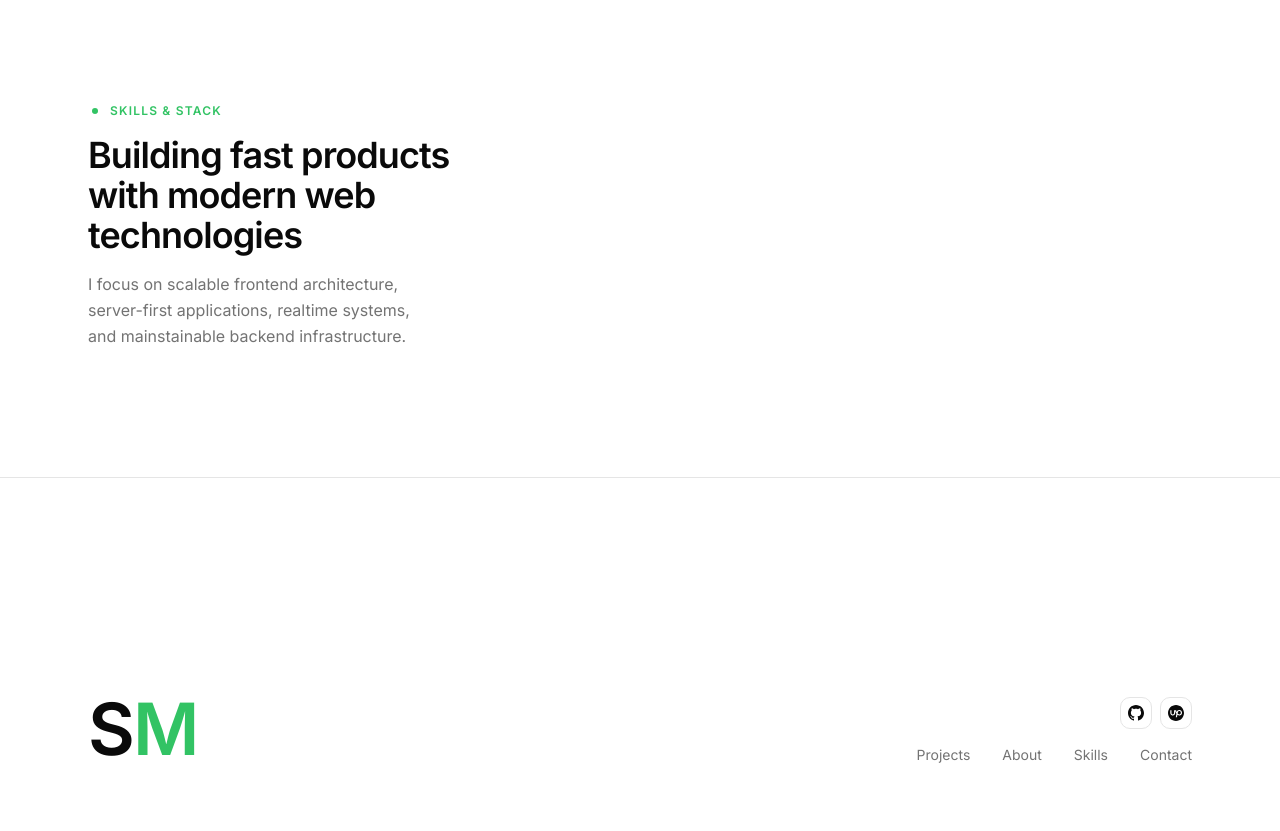
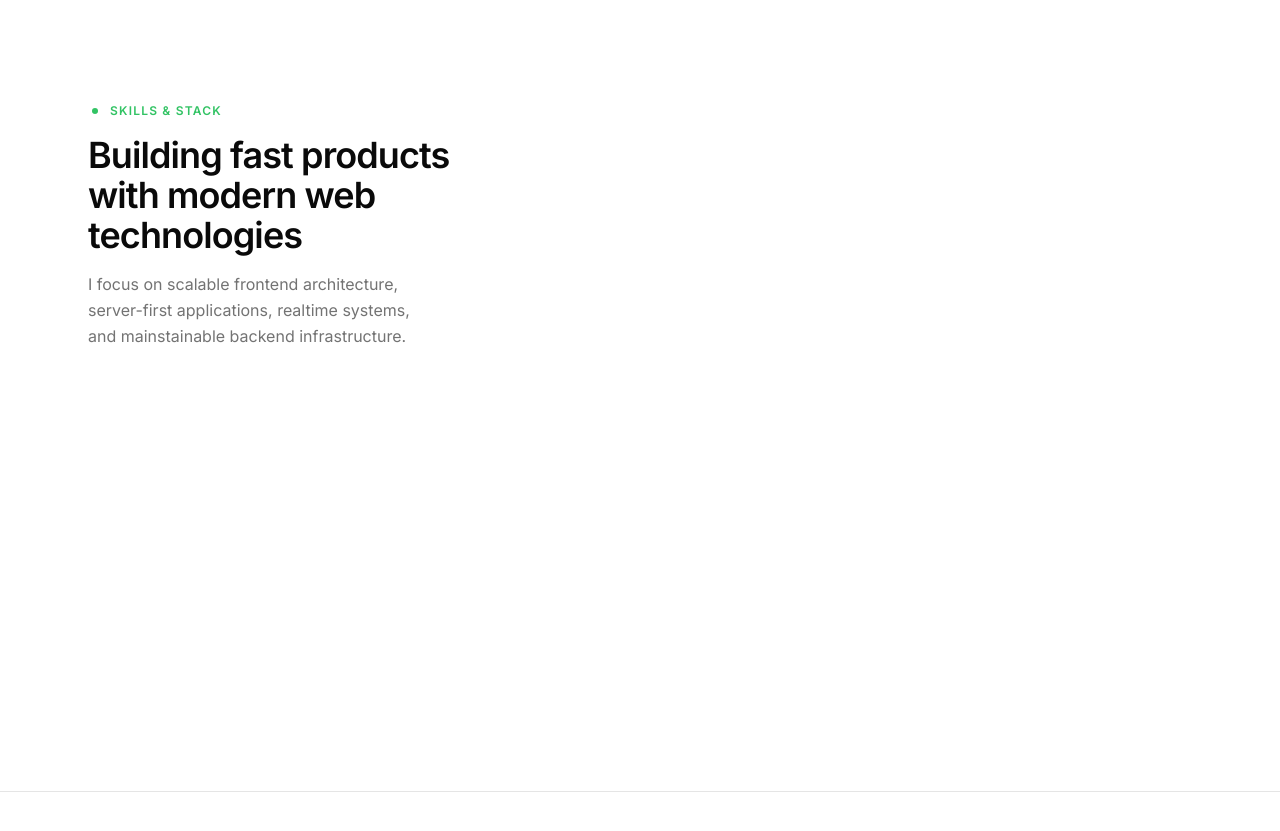
Before and after one commit to svsxn/portfolio, a Next.js app: page / in a window 1280 px wide. Shown: the part 1920-2751 px from the top of the page. Before the commit the page ends 2717 px from the top, so only its background shows below. Built offline with nearby package versions, Linux system fonts and the light colour scheme.

Commit message:
refactor: add card component

```diff
--- /dev/null
+++ b/components/sections/skills/card.tsx
@@ -0,0 +1,3 @@
+export default function Card() {
+  return <div className="w-46 h-64 bg-card"></div>;
+}
--- a/components/sections/skills/index.tsx
+++ b/components/sections/skills/index.tsx
@@ -1,16 +1,29 @@
 import Label from "../label";
+import Card from "./card";
 
 export default function Skills() {
   return (
     <section id="skills" className="flex flex-col gap-4 scroll-mt-24">
       <Label primaryText="Skills & Stack" showDot />
-      <h2 className="text-4xl font-semibold tracking-tight max-w-sm">
-        Building fast products with modern web technologies
-      </h2>
-      <p className="max-w-88 text-muted-foreground leading-relaxed">
-        I focus on scalable frontend architecture, server-first applications,
-        realtime systems, and mainstainable backend infrastructure.
-      </p>
+      <div className="flex justify-between">
+        <div className="flex flex-col gap-4">
+          <h2 className="text-4xl font-semibold tracking-tight max-w-sm">
+            Building fast products with modern web technologies
+          </h2>
+          <p className="max-w-88 text-muted-foreground leading-relaxed">
+            I focus on scalable frontend architecture, server-first
+            applications, realtime systems, and mainstainable backend
+            infrastructure.
+          </p>
+        </div>
+        <div className="grid grid-cols-3 content-center gap-4">
+          <Card />
+          <Card />
+          <Card />
+          <Card />
+          <Card />
+        </div>
+      </div>
     </section>
   );
 }
```
